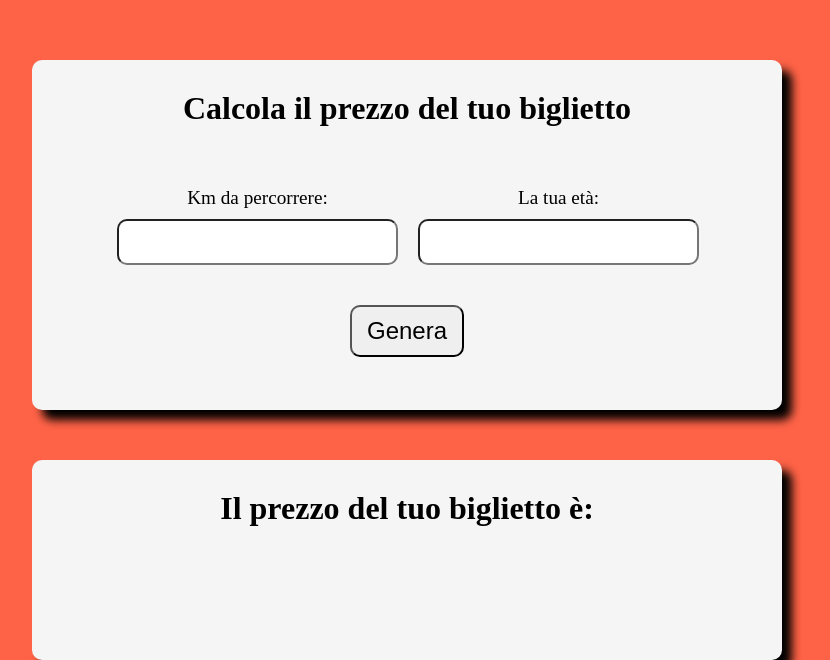
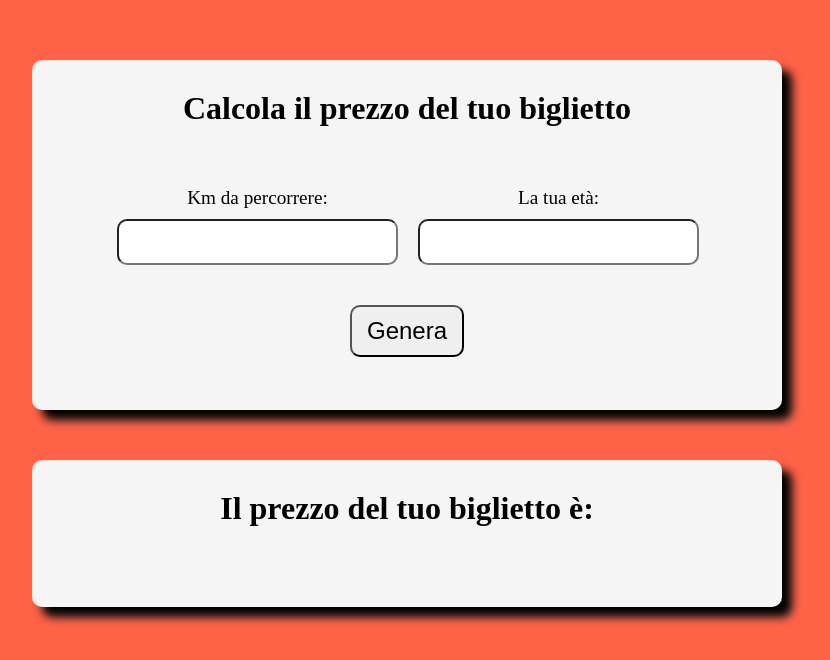
Before and after one commit to GiuseppeArgo/js-biglietto-treno-form, a plain HTML site: page index.html in a window 1280 px wide. Shown: the part 140-800 px from the top of the page, without its empty margins (233-1063 px from the left). Drawn offline with Linux system fonts and the light colour scheme.

Commit message:
feat: minor fix to layout

```diff
--- a/css/style.css
+++ b/css/style.css
@@ -71,7 +71,6 @@ input {
 /* Price section */
 
 .price-section {
-    height: 200px;
     width: 750px;
     margin-top: 50px;
     background-color: whitesmoke;
@@ -82,11 +81,11 @@ input {
 
 #price {
     font-size: 2rem;
-    padding-top: 20px;
+    padding: 20px 0;
     color: red;
 }
 
 #thank-you {
     font-size: 2rem;
-    padding-top: 20px;
+    padding: 20px 0;
 }
```
